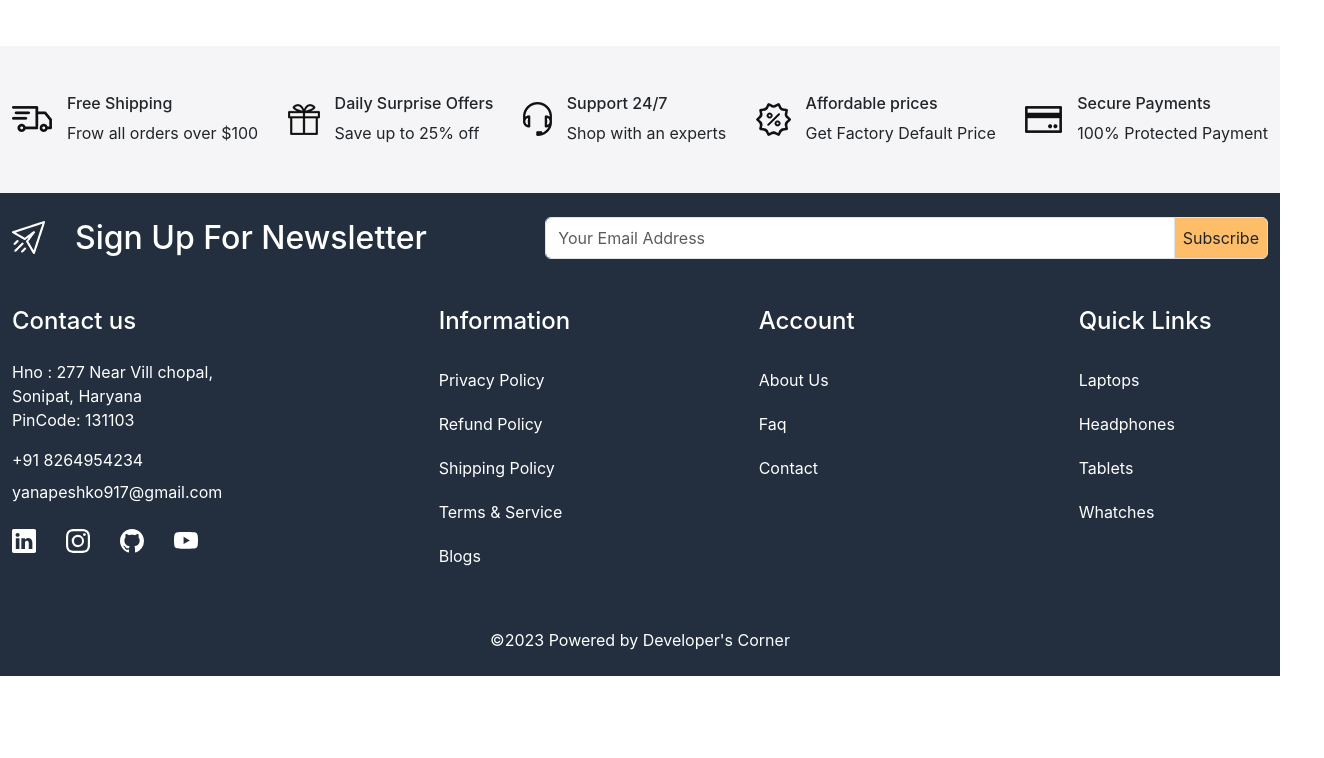
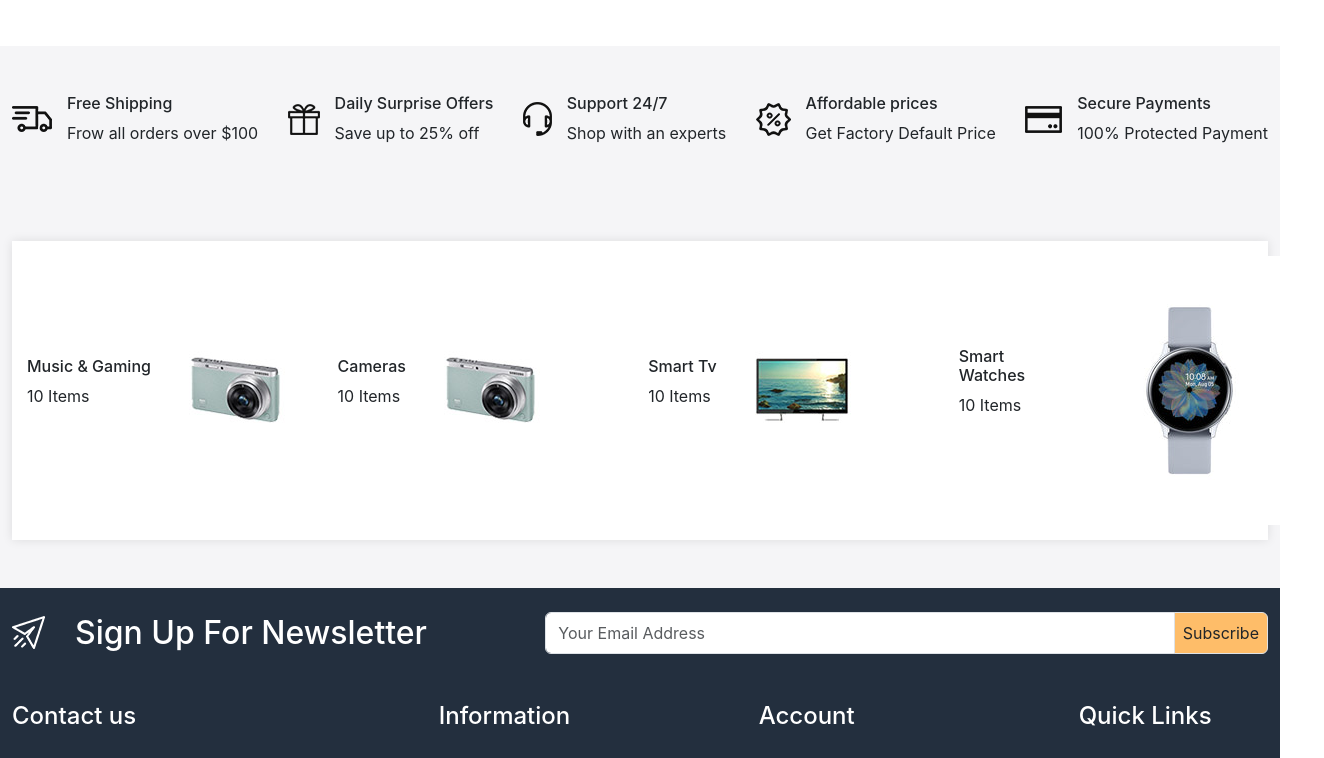
Before and after one commit to yanapeshko/web-shop, a React (Create React App) app: page / in a window 1280 px wide. Shown: the part 680-1438 px from the top of the page, 1324 px wide, since content can reach past the window. Before the commit the page ends 1356 px from the top, so only its background shows below. Built offline with nearby package versions, Linux system fonts and the light colour scheme.

Commit message:
started 3rd section on Home page

```diff
--- a/src/App.css
+++ b/src/App.css
@@ -166,4 +166,14 @@ fotter .input-group-text {
   background-color: var(--color-f5f5f7);
 }
 /* Home Wrapper 2 End */
+/* Categories Section */
+.categories {
+  background-color: white;
+  box-shadow: 0 0 10px #0000001a;
+  padding: 15px;
+}
+.categories > div {
+  width: 24%;
+}
+/* Categories Section End */
 /* Home Page End */
--- a/src/pages/Home.jsx
+++ b/src/pages/Home.jsx
@@ -134,6 +134,44 @@ const Home = () => {
           </div>
         </div>
       </section>
+      <section className="home-wrapper-2 py-5">
+        <div className="container-xxl">
+          <div className="row">
+            <div className="col-12">
+              <div className="categories d-flex justify-content-between aliign-items-center">
+                <div className="d-flex gap-30 align-items-center">
+                  <div>
+                    <h6>Music & Gaming</h6>
+                    <p>10 Items</p>
+                  </div>
+                  <img src="images/camera.jpg" alt="music and gaming" />
+                </div>
+                <div className="d-flex gap-30 align-items-center">
+                  <div>
+                    <h6>Cameras</h6>
+                    <p>10 Items</p>
+                  </div>
+                  <img src="images/camera.jpg" alt="camera" />
+                </div>
+                <div className="d-flex gap-30 align-items-center">
+                  <div>
+                    <h6>Smart Tv</h6>
+                    <p>10 Items</p>
+                  </div>
+                  <img src="images/tv.jpg" alt="tv" />
+                </div>
+                <div className="d-flex gap-30 align-items-center">
+                  <div>
+                    <h6>Smart Watches</h6>
+                    <p>10 Items</p>
+                  </div>
+                  <img src="images/watch.jpg" alt="watch" />
+                </div>
+              </div>
+            </div>
+          </div>
+        </div>
+      </section>
     </div>
   );
 };
```
